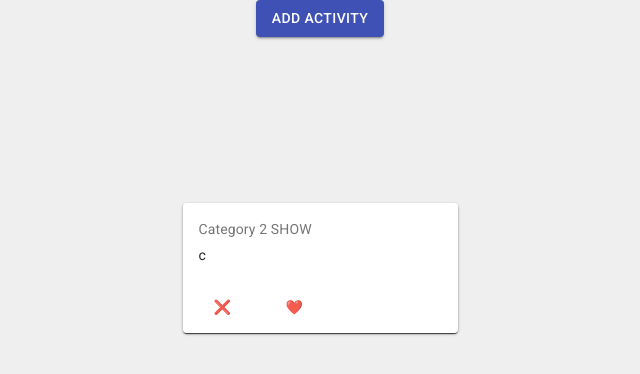
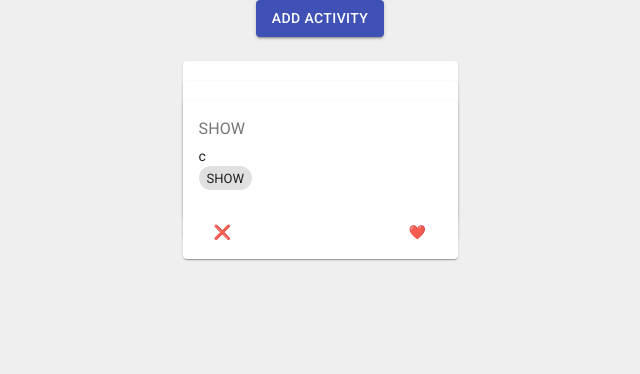
Before and after one commit to Orange-Mango/what-do-frontend, a React (Create React App) app: page / in a window 1280 px wide. Shown: the top 374 px of the page, without its empty margins (320-960 px from the left). Built offline with nearby package versions, Linux system fonts and the light colour scheme; no server answers; the HTML template or start-up script is replaced by a standard one.

Commit message:
Update activity styling

```diff
--- a/src/Activities/Activities.js
+++ b/src/Activities/Activities.js
@@ -1,6 +1,6 @@
 import React, { useState, useEffect } from "react";
 import { Button, Container, Grid } from "@material-ui/core";
-import { useTransition, animated } from "react-spring";
+import { useTransition } from "react-spring";
 
 import Activity from "./Activity/Activity";
 import storage from "../utils/storage";
@@ -9,7 +9,7 @@ const Activities = () => {
   const [activities, setActivities] = useState([
     { key: 0, description: "a", tags: ["HEALTH"] },
     { key: 1, description: "b", tags: ["FOOD", "LEARNING"] },
-    { key: 2, description: "c", tags: ["SHOW"] }
+    { key: 2, description: "c", tags: ["SHOW"] },
   ]);
 
   const [index, setIndex] = useState(activities.length);
@@ -17,33 +17,32 @@ const Activities = () => {
   useEffect(() => {
     function fetchData() {
       let seenActivities = storage.getSeenActivities();
-      let queryParams = seenActivities.map(id => `not=${id}`).join("&");
-      fetch(`http://localhost:5000/activities/ordered?${queryParams}`)
-        .then(response => {
+      let queryParams = seenActivities.map((id) => `not=${id}`).join("&");
+      fetch(`http://78.82.184.12:55502/activities/ordered?${queryParams}`)
+        .then((response) => {
           return response.json();
         })
-        .then(data => {
-          let mappedData = data.map(item => {
-            return {
-              key: item.id,
-              description: item.description,
-              tags: ["HARDCORE", "HARDCODED"]
-            };
-          });
+        .then((data) => {
+          console.warn(data);
+          let mappedData = [
+            { key: 0, description: "a", tags: ["HEALTH"] },
+            { key: 1, description: "b", tags: ["FOOD", "LEARNING"] },
+            { key: 2, description: "c", tags: ["SHOW"] },
+          ];
           setActivities(mappedData);
         });
     }
     fetchData();
   }, []);
 
-  const handleRemoveActivity = index => {
+  const handleRemoveActivity = (index) => {
     storage.addSeenActivity(index);
     let newActivities = [...activities];
     newActivities.pop();
     setActivities(newActivities);
   };
 
-  const handleLikeActivity = index => {
+  const handleLikeActivity = (index) => {
     sendLike(index);
     handleRemoveActivity(index);
   };
@@ -55,10 +54,10 @@ const Activities = () => {
     setActivities(newActivities);
   };
 
-  const transitions = useTransition(activities, p => p.key, {
-    from: { opacity: 0, transform: `translate3d(100%,0,0)` },
+  const transitions = useTransition(activities, (p) => p.key, {
+    from: { opacity: 0, transform: `translate3d(0%,0%,0)` },
     enter: { opacity: 1, transform: "translate3d(0%,0,0)" },
-    leave: { opacity: 0, transform: "translate3d(-150%,0,0)" }
+    leave: { opacity: 0, transform: "translate3d(-100%,0,0)" },
   });
 
   return (
@@ -79,24 +78,17 @@ const Activities = () => {
             Add activity
           </Button>
         </Grid>
+        <Grid item container alignItems="center" direction="column">
           {transitions.map(({ item, props, key }) => (
-          <animated.div
+            <Activity
               key={key}
-            style={{
-              ...props,
-              marginTop: "500px",
-              position: "absolute"
-            }}
-          >
-            <Grid item>
-              <Activity
+              props={props}
               removeActivity={handleRemoveActivity}
               likeActivity={handleLikeActivity}
               activity={item}
             />
+          ))}
         </Grid>
-          </animated.div>
-        ))}
       </Grid>
     </Container>
   );
@@ -104,7 +96,7 @@ const Activities = () => {
 
 function sendLike(id) {
   fetch(`http://localhost:5000/activities/${id}/like`, {
-    method: "PUT"
+    method: "PUT",
   });
 }
 
--- a/src/Activities/Activity/Activity.js
+++ b/src/Activities/Activity/Activity.js
@@ -4,31 +4,33 @@ import {
   Card,
   CardActions,
   CardContent,
+  CardHeader,
+  Chip,
   Button,
-  Typography
+  Grid,
+  Typography,
 } from "@material-ui/core";
+import { animated } from "react-spring";
 
 const useStyles = makeStyles({
   root: {
     minWidth: 275,
-    width: "30%"
+    width: "30%",
   },
-  bullet: {
-    display: "inline-block",
-    margin: "0 2px",
-    transform: "scale(0.8)"
-  },
-  title: {
-    fontSize: 14
-  },
-  pos: {
-    marginBottom: 12
-  }
 });
 
-const Activity = ({ activity, removeActivity, likeActivity, tags }) => {
+const Activity = ({ key, props, activity, removeActivity, likeActivity }) => {
   const classes = useStyles();
   return (
+    <animated.div
+      key={key}
+      style={{
+        ...props,
+        marginTop: `${activity.key * 20}px`,
+        position: "absolute",
+      }}
+    >
+      <Grid item>
         <Card className={classes.root}>
           <CardContent>
             <Typography
@@ -36,19 +38,26 @@ const Activity = ({ activity, removeActivity, likeActivity, tags }) => {
               color="textSecondary"
               gutterBottom
             >
-          Category {activity.key}{" "}
-          {activity.tags && activity.tags.map(tag => tag).join(" ")}
+              {activity.tags && activity.tags[0]}
             </Typography>
 
             <Typography variant="body2" component="p">
               {activity.description}
             </Typography>
+            {activity.tags &&
+              activity.tags.map((tag) => (
+                <Chip size="small" label={`${tag}`} />
+              ))}
           </CardContent>
           <CardActions>
+            <Grid container direction="row" justify="space-between">
               <Button onClick={() => removeActivity(activity.key)}>❌</Button>
               <Button onClick={() => likeActivity(activity.key)}>❤️</Button>
+            </Grid>
           </CardActions>
         </Card>
+      </Grid>
+    </animated.div>
   );
 };
 
```
Lines whose indentation alone changed are shown as unchanged.
